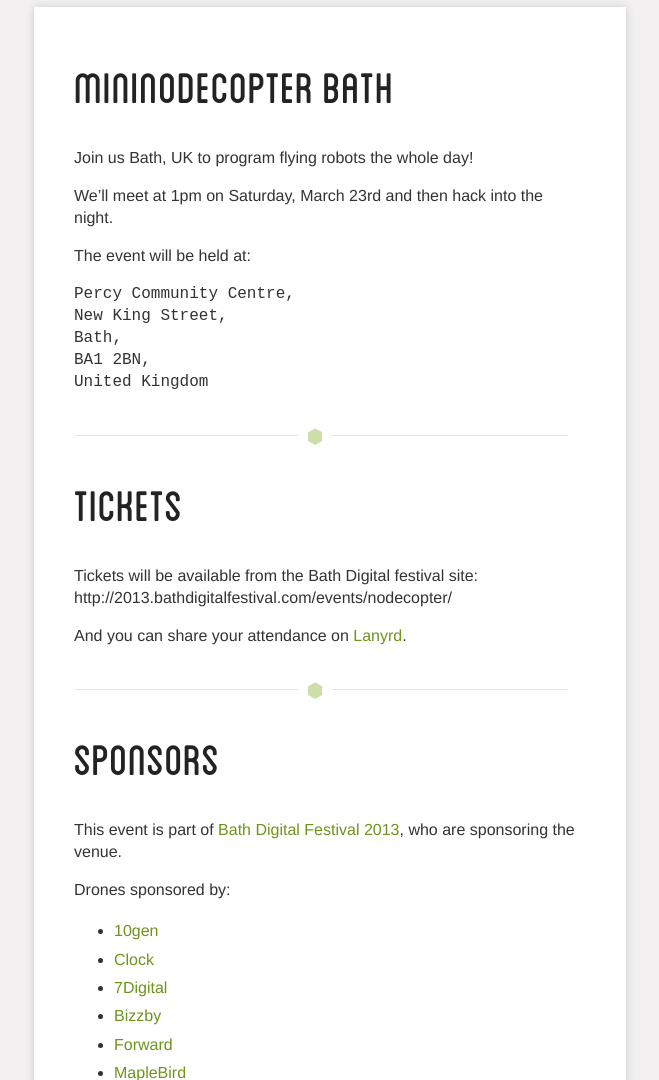
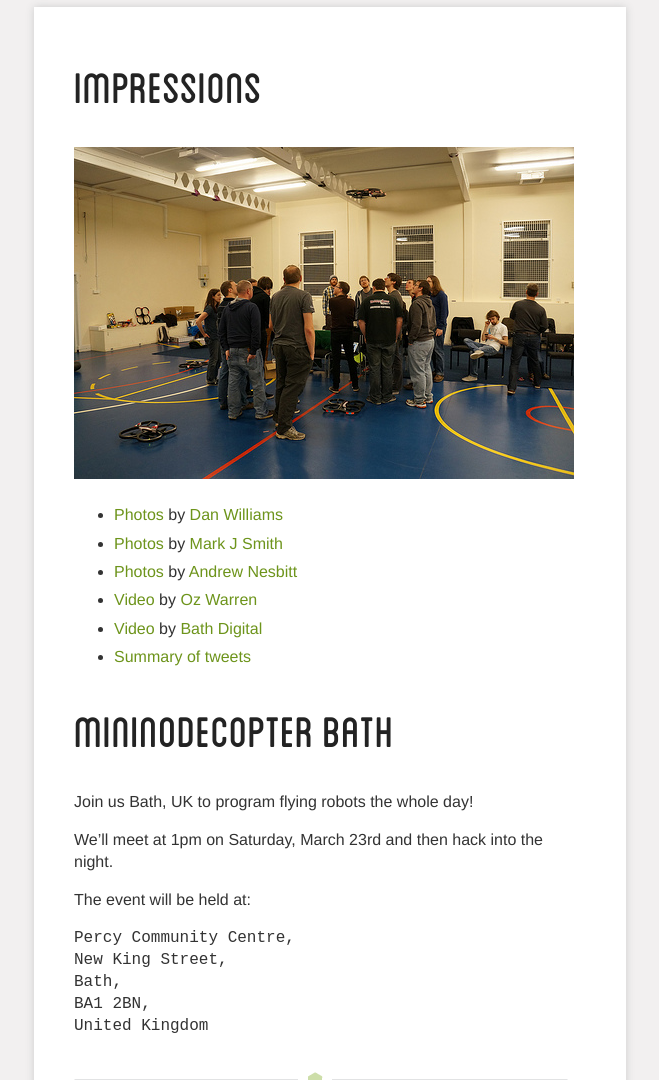
Before and after one commit to nodecopter/nodecopter.com, a Jekyll site: the page built from 2013/bath/mar-23.md, in a window 1280 px wide and 1400 px high. Shown: the part 320-1400 px from the top of the window, without its empty margins (310-969 px from the left). Built offline with Jekyll 4.4.1, drawn with Linux system fonts in a browser that asks for light colours; Markdown is read by kramdown in place of the engine named in the settings.

Commit message:
Added followup photo and video links for Bath event

```diff
--- a/2013/bath/mar-23.md
+++ b/2013/bath/mar-23.md
@@ -4,6 +4,17 @@ title: Bath, March 23rd 2013
 introTitle: Bath, March 23rd 2013
 introText: A fine day programing flying robots in Bath, UK
 ---
+
+<h2 id="impressions"><a href="#impressions">Impressions</a></h2>
+<img src="/img/bath-crowd.jpg">
+<ul>
+  <li><a href="http://www.flickr.com/photos/pixelm/sets/72157633123394143/detail/">Photos</a> by <a href="https://twitter.com/iamdanw">Dan Williams</a></li>
+  <li><a href='http://www.flickr.com/photos/64303466@N03/sets/72157633087372137/detail/'>Photos</a> by <a href='https://twitter.com/mark_js'>Mark J Smith</a></li>
+  <li><a href='http://www.flickr.com/photos/nez/sets/72157633076887909/detail/'>Photos</a> by <a href='http://twitter.com/teabass'>Andrew Nesbitt</a></li>
+  <li><a href='http://www.youtube.com/watch?v=SqT8zN2bvJQ'>Video</a> by <a href='https://twitter.com/ozzzie'>Oz Warren</a></li>
+  <li><a href='http://www.youtube.com/watch?v=lXmcGdlyzts'>Video</a> by <a href='https://twitter.com/bathdigital'>Bath Digital</a></li>
+  <li><a href='http://storify.com/teabass/nodecopter-bath/'>Summary of tweets</a></li>
+  </ul>
 
 <h2 id="intro"><a href="#intro">MiniNodeCopter Bath</a></h2>
 
```
Also changed, not shown: img/bath-crowd.jpg (added).
